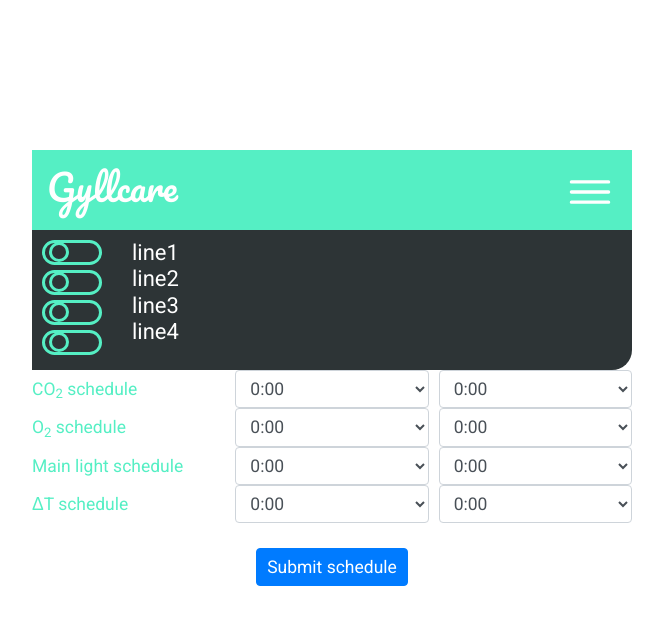
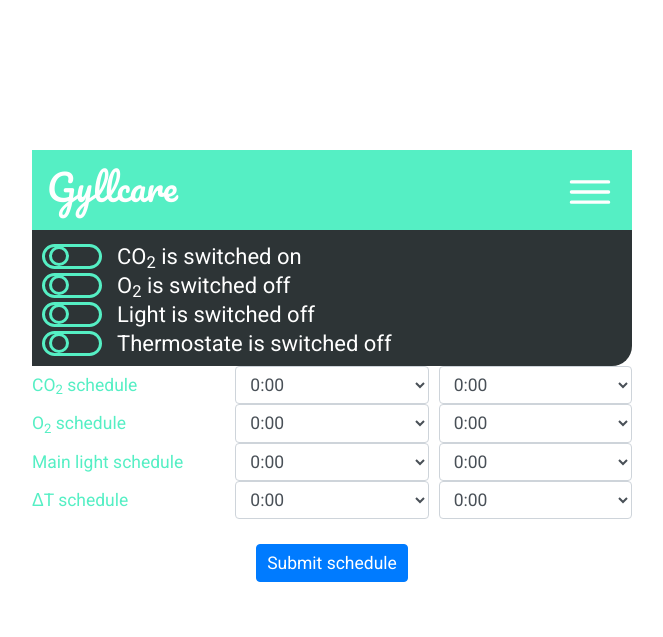
Before and after one commit to JacobusMKoelewijn/gyllcare, a Flask app: template templates/gyllcare.html in a window 1280 px wide. Shown: the top 637 px of the page, without its empty margins (308-971 px from the left). Run offline with Flask 2, Linux system fonts and the light colour scheme; the template is opened without the code that fills it: values that come from a table or form of the project are taken from there, others are empty; parts of the project's set-up code (start-up, migrations or seed data) failed here and were passed over; some libraries are stand-ins or nearby versions.

Commit message:
Add labels

```diff
--- /dev/null
+++ b/static/Resources/css/queries.css
@@ -0,0 +1,5 @@
+@media only screen and (max-width: 400) {
+    .h2 {
+        font-size: 50%;
+    }
+}
--- a/static/Resources/css/style.css
+++ b/static/Resources/css/style.css
@@ -130,23 +130,12 @@ h3 {
 }
 
 .main_switch_panel_buttons {
+    background-color: var(--color-background);
     padding: 10px;
-    background-color: var(--color-background);
     width: 100%;
+    border-bottom-right-radius: 20px;
 }
 
-
-.main_switch_panel_screen {
-
-    background-color: var(--color-background);
-    /* max-width: 80%; */
-    /* border-bottom-left-radius: 20px; */
-    border-bottom-right-radius: 20px;
-    height: 100%;
-    padding: 10px;
-    /* padding: 30px; */
-    /* margin: 0; */
-}
 
 /* ###################### */
 /* CSS for slider buttons */
@@ -154,11 +143,16 @@ h3 {
 
 .switch_layout {
     position: relative;
-    display: inline-block;
+    display: block;
     width: 60px;
     height: 25px;
     margin: 0;
+    margin-top: 4px;
     /* padding: 0; */
+}
+
+.label_layout {
+    margin-left: 75px;
 }
 
 .switch_layout input {
--- a/static/Resources/js/vanilla.js
+++ b/static/Resources/js/vanilla.js
@@ -4,7 +4,34 @@ const menuHidden = document.querySelector('#menu_hidden');
 const menuButton = document.querySelector('.toggle');
 const switchButtons = document.querySelectorAll('.relay_switch');
 
-console.log(switchButtons);
+const changeLabel = function (currentSwitch) {
+    if (currentSwitch.checked) {
+        currentSwitch.previousElementSibling.innerHTML = '';
+        currentSwitch.previousElementSibling.insertAdjacentHTML(
+            'afterbegin',
+            `${currentSwitch.getAttribute('name').replace(
+                /(\d+)/g, // What does this do?
+                '<sub>$1</sub>'
+            )}&nbsp;is&nbsp;switched&nbsp;on`
+        );
+
+        currentSwitch.previousElementSibling.style.color =
+            'var(--color-primary)';
+    } else {
+        currentSwitch.previousElementSibling.innerHTML = '';
+        currentSwitch.previousElementSibling.insertAdjacentHTML(
+            'afterbegin',
+            `${currentSwitch
+                .getAttribute('name')
+                .replace(
+                    /(\d+)/g,
+                    '<sub>$1</sub>'
+                )}&nbsp;is&nbsp;switched&nbsp;off`
+        );
+
+        currentSwitch.previousElementSibling.style.color = '#ffffff';
+    }
+};
 
 menuButton.addEventListener('click', function (e) {
     e.preventDefault();
@@ -47,8 +74,7 @@ fetch('/status')
 
 switchButtons.forEach(function (button) {
     button.addEventListener('click', function (e) {
-        // e.preventDefault();
-
+        changeLabel(this);
         fetch('/status', {
             headers: {
                 'content-type': 'application/json',
--- a/temp_module.py
+++ b/temp_module.py
@@ -2,29 +2,29 @@ import os
 import glob
 import time
 
-os.system('modprobe w1-gpio')
-os.system('modprobe w1-therm')
+# os.system('modprobe w1-gpio')
+# os.system('modprobe w1-therm')
 
-base_dir = '/sys/bus/w1/devices/'
-device_folder = glob.glob(base_dir + '28*')[0]
-device_file = device_folder + '/w1_slave'
+# base_dir = '/sys/bus/w1/devices/'
+# device_folder = glob.glob(base_dir + '28*')[0]
+# device_file = device_folder + '/w1_slave'
 
-def read_temp_raw():
-    f = open(device_file, 'r')
-    lines = f.readlines()
-    f.close()
-    return lines
+# def read_temp_raw():
+#     f = open(device_file, 'r')
+#     lines = f.readlines()
+#     f.close()
+#     return lines
 
-def read_temp(): # For production
-    lines = read_temp_raw()
-    while lines[0].strip()[-3:] != 'YES':
-        time.sleep(0.2)
-        lines = read_temp_raw()
-    equals_pos = lines[1].find('t=')
-    if equals_pos != -1:
-        temp_string = lines[1][equals_pos+2:]
-        temp_c = float(temp_string) / 1000.0
-        return round(temp_c, 1)
+# def read_temp(): # For production
+#     lines = read_temp_raw()
+#     while lines[0].strip()[-3:] != 'YES':
+#         time.sleep(0.2)
+#         lines = read_temp_raw()
+#     equals_pos = lines[1].find('t=')
+#     if equals_pos != -1:
+#         temp_string = lines[1][equals_pos+2:]
+#         temp_c = float(temp_string) / 1000.0
+#         return round(temp_c, 1)
 
-# def read_temp():
-    # return 30.0
+def read_temp():
+    return 30.0
--- a/templates/base.html
+++ b/templates/base.html
@@ -10,6 +10,7 @@
         <link href="https://fonts.googleapis.com/css2?family=Pacifico&display=swap" rel="stylesheet">
         <link rel="stylesheet" href="https://cdn.jsdelivr.net/npm/bootstrap@4.5.3/dist/css/bootstrap.min.css" integrity="sha384-TX8t27EcRE3e/ihU7zmQxVncDAy5uIKz4rEkgIXeMed4M0jlfIDPvg6uqKI2xXr2" crossorigin="anonymous">
         <link rel="stylesheet" href="{{ url_for('static', filename='Resources/css/style.css') }}"/>
+        <link rel="stylesheet" href="{{ url_for('static', filename='Resources/css/queries.css') }}"/>
         <title>Gyllcare</title>
     </head>
     <body>
--- a/templates/gyllcare.html
+++ b/templates/gyllcare.html
@@ -21,44 +21,50 @@
                     <!-- <h2 id="shut_down">Shutdown test button</h2> -->
                 </div>
 
-                <div class="row">
+                <!-- <div class="row"> -->
+                <div class="main_switch_panel_buttons">
 
-                    <div class="col-2" style="padding-right: 0;">
 
-                        <div class="main_switch_panel_buttons">
+                    <!-- <div class="col-6" style="padding-right: 0;"> -->
+
+                        <!-- <div class="main_switch_panel_buttons"> -->
                             <!-- Input and label associated via nesting -->
 
                             <label class='switch_layout'>
-                                <input class='relay_switch' id="gpio_pin_14" name='CO2 unit' type='checkbox'>
+                                <h2 id="CO2_unit" class='label_layout'>CO<sub>2</sub>&nbsp;is&nbsp;switched&nbsp;on</h2>
+                                <input class='relay_switch' id="gpio_pin_14" name='CO2' type='checkbox'>
                                 <span class ='slider'></span>
                             </label>
 
                             <label class='switch_layout'>
-                                <input class='relay_switch' id="gpio_pin_15" name='O2 unit' type='checkbox'>
+                                <h2 id="O2_unit" class='label_layout'>O<sub>2</sub>&nbsp;is&nbsp;switched&nbsp;off</h2>
+                                <input class='relay_switch' id="gpio_pin_15" name='O2' type='checkbox'>
                                 <span class ='slider'></span>
                             </label>
 
                             <label class='switch_layout'>
-                                <input class='relay_switch' id="gpio_pin_18" name='Main light unit' type='checkbox'>
+                                <h2 id="main_light_unit" class='label_layout'>Light&nbsp;is&nbsp;switched&nbsp;off</h2>
+                                <input class='relay_switch' id="gpio_pin_18" name='Light' type='checkbox'>
                                 <span class ='slider'></span>
                             </label>
 
                             <label class='switch_layout'>
-                                <input class='relay_switch' id="gpio_pin_23" name='Thermostate unit' type='checkbox'>
+                                <h2 id="thermostate_unit" class='label_layout'>Thermostate&nbsp;is&nbsp;switched&nbsp;off</h2>
+                                <input class='relay_switch' id="gpio_pin_23" name='Thermostate' type='checkbox'>
                                 <span class ='slider'></span>
                             </label>
 
                         </div>
-                    </div>
-                    <div class="col-10" style="padding-left: 0;">
-                        <!-- <h2>test</h2> -->
+                    <!-- </div> -->
+                    <!-- <div class="col-6" style="padding-left: 0;">
+
                         <div class="main_switch_panel_screen">
                             <h2>line1</h2>
                             <h2>line2</h2>
                             <h2>line3</h2>
                             <h2>line4</h2>
 
-                        </div>
+                        </div> -->
 
                         <!-- <div class="custom-control custom-switch">
                             <input type="checkbox" class="custom-control-input relay_switch" id="gpio_pin_14" name="CO2 unit">
@@ -77,8 +83,8 @@
                             <label class="custom-control-label {% if gpio_23 == 'off' %} grey {% endif %}" for="gpio_pin_23">Temperature control is switched {{ gpio_23 }}</label>
                         </div> -->
 
-                    </div>
-                </div>
+                    <!-- </div> -->
+                <!-- </div> -->
 
 
 
```
